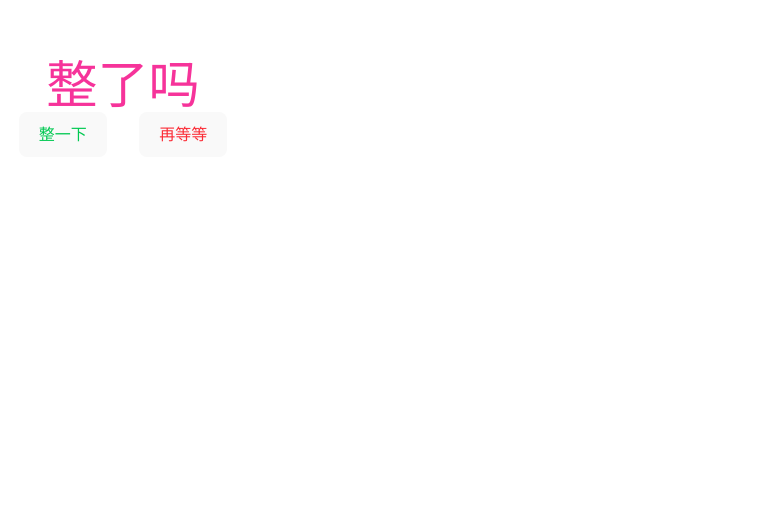
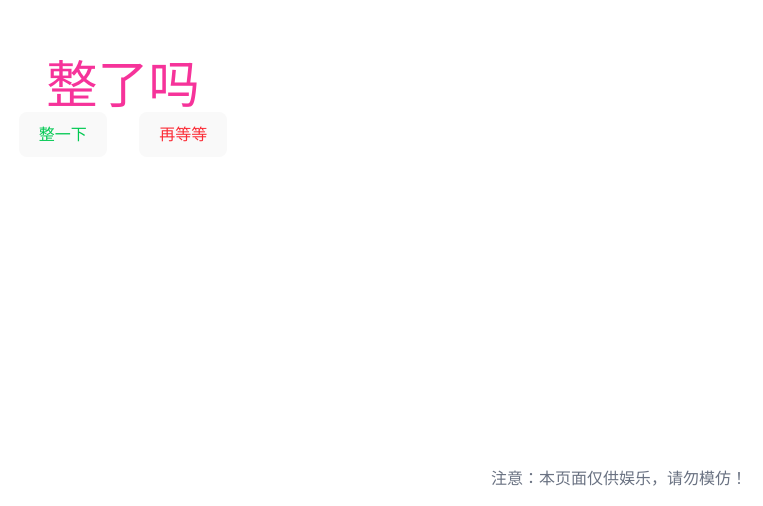
Before and after one commit to loevc/Nadir, a React (Vite) app: page /make-love in a window 1280 px wide. Shown: the part 294-800 px from the top of the page, without its empty margins (517-1280 px from the left). Built offline with nearby package versions, Linux system fonts and the light colour scheme.

Commit message:
feat(v0.0.1):  add toast config  [Nadir]

```diff
--- a/package.json
+++ b/package.json
@@ -29,6 +29,7 @@
     "eslint-plugin-react-hooks": "^7.0.1",
     "eslint-plugin-react-refresh": "^0.4.24",
     "globals": "^16.5.0",
+    "react-hot-toast": "^2.6.0",
     "tailwindcss": "^4.1.18",
     "typescript": "~5.9.3",
     "typescript-eslint": "^8.46.4",
--- a/src/App.tsx
+++ b/src/App.tsx
@@ -6,11 +6,13 @@ import { BrowserRouter, Route, Routes } from 'react-router-dom'
 import UserPage from '@/pages/user'
 import { TestPlain } from './modules/test/component'
 import MakeLovePage from './pages/make_love'
+import { Toaster } from 'react-hot-toast';
 
 function App() {
   const [count, setCount] = useState(1)
 
   return (
+    <>
       <BrowserRouter>
         <Routes>
           <Route path="/" element={<>
@@ -45,6 +47,13 @@ function App() {
           <Route path="/make-love" element={<MakeLovePage />} />
         </Routes>
       </BrowserRouter>
+      <Toaster
+        position="top-center"
+        toastOptions={{
+          duration: 4000,
+        }}
+      />
+    </>
   )
 }
 
--- a/src/pages/make_love/index.tsx
+++ b/src/pages/make_love/index.tsx
@@ -1,4 +1,5 @@
 import { useEffect } from "react";
+import toast from "react-hot-toast";
 
 
 export default function MakeLovePage() {
@@ -6,8 +7,12 @@ export default function MakeLovePage() {
     const isMember = false;
 
     const handleDoIt = () => {
+        console.log("do once 11");
         if (!isMember) {
-            alert("请先开通会员");
+            toast.error("请先成为会员💖", {
+                duration: 4000,
+                position: "top-center",
+            });
             return;
         }
         console.log("do once ");
@@ -17,6 +22,10 @@ export default function MakeLovePage() {
         alert("等个锤子🔨")
         console.log("waitting");
     };
+
+    const handleTips = () => {
+        alert("注意：本页面仅供娱乐，请勿模仿！")
+    }
 
 
     return (
@@ -28,6 +37,9 @@ export default function MakeLovePage() {
                 <button className="text-green-500 mr-4" onClick={handleDoIt}>整一下</button>
                 <button className="text-red-500 ml-4" onClick={handleWait}>再等等</button>
             </div>
+            <div>
+                <p className="fixed bottom-4 right-4 text-gray-500 " onClick={handleTips}>注意：本页面仅供娱乐，请勿模仿！</p>
+            </div>
         </>
     );
 }
```
Also changed, not shown: 1 other file (tests, documents, lock files or other folders). Lines whose indentation alone changed are shown as unchanged.
